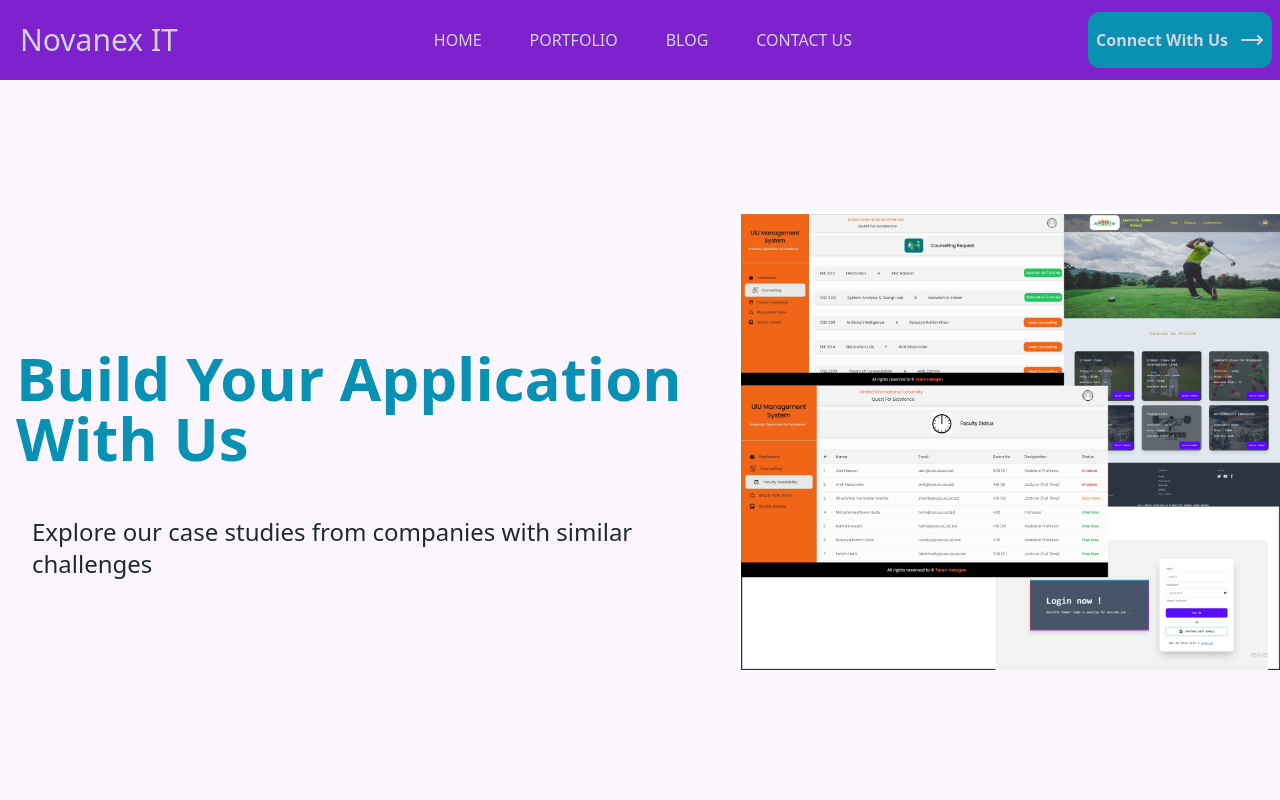
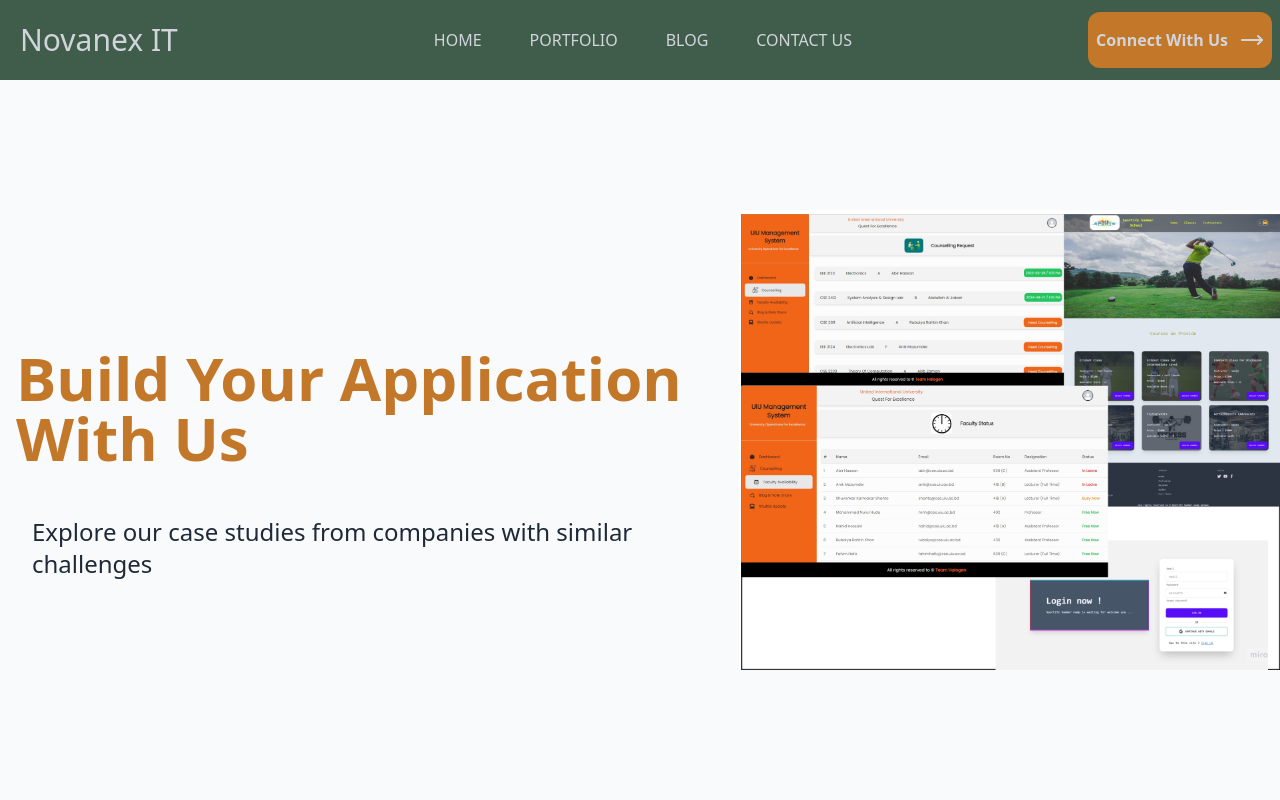
Before and after one commit to Saif-Tasnim/Buraq-Tech-Solution-Agency, a Next.js app: page /portfolio in a window 1280 px wide. Shown: the top 800 px of the page. Built offline with nearby package versions, Linux system fonts and the light colour scheme.

Commit message:
fix: some update in color theme

```diff
--- a/src/app/(public)/(home)/component/Banner/Banner.tsx
+++ b/src/app/(public)/(home)/component/Banner/Banner.tsx
@@ -12,7 +12,10 @@ const Banner = () => {
     >
       <div className="w-full flex justify-between mt-6 px-9">
         <div className="py-32 px-9">
-          <h1 className="text-5xl font-semibold pl-2">Novanex IT Solution</h1>
+          <h1 className="text-5xl font-semibold pl-2">
+            <span className="text-[#5e8d71]">Buraq</span>
+            Tech Solution
+          </h1>
           <p className="text-2xl my-16 italic pl-3">
             From concept to launch, we craft digital experiences that captivate
             and convert.
--- a/src/app/(public)/(home)/component/OurService/OurService.tsx
+++ b/src/app/(public)/(home)/component/OurService/OurService.tsx
@@ -17,10 +17,7 @@ const OurService = () => {
       </div>
 
       <div
-        className="my-12 bg-no-repeat"
-        style={{
-          backgroundImage: `url("https://nexlent.com/images/hero-bg.svg")`,
-        }}
+        className="my-12"
         data-aos="fade-right"
         data-aos-easing="ease-in-sine"
         data-aos-duration="1800"
--- a/src/app/(public)/(home)/component/OurService/SingleServices.tsx
+++ b/src/app/(public)/(home)/component/OurService/SingleServices.tsx
@@ -18,7 +18,7 @@ const SingleServices: React.FC<ISingleServiceProps> = ({
   return (
     <Link
       href={href}
-      className="border bg-purple-100 p-7 rounded-xl relative hover:bg-primary transition-all duration-500 hover:scale-105">
+      className="border bg-gray-50 p-7 rounded-xl relative hover:bg-primary transition-all duration-500 hover:scale-105">
       <div className="w-full h-1/2 mx-auto">
         <Image
           src={image}
--- a/src/app/(public)/(home)/component/PeopleComment/SingleComment.tsx
+++ b/src/app/(public)/(home)/component/PeopleComment/SingleComment.tsx
@@ -17,8 +17,8 @@ const SingleComment: FC<ISingleCommentProps> = ({
   designation,
 }) => {
   return (
-    <div className="relative border bg-cyan-600 rounded-lg p-3">
-      <Rating style={{ maxWidth: 100 }} value={5} readOnly />
+    <div className="relative border bg-header-bg rounded-lg p-3 text-gray-100">
+      <Rating style={{ maxWidth: 100 }} value={5} readOnly className="text-primary"/>
 
       <div className="py-12 px-6">
         <p className="ml-32">
@@ -36,7 +36,7 @@ const SingleComment: FC<ISingleCommentProps> = ({
           className="w-10 h-10 rounded-full"
         />
         <div>
-          <h1 className="font-medium mb-1 text-gray-100">{name}</h1>
+          <h1 className="font-medium mb-1 text-yellow-500">{name}</h1>
           <p className="ml-3 text-xs"> ______ {designation}</p>
         </div>
       </div>
--- a/src/app/component/core/Button/Button.tsx
+++ b/src/app/component/core/Button/Button.tsx
@@ -21,7 +21,7 @@ const Button: FC<IButtonProps> = ({ className, href, variant, children }) => {
   const router = useRouter();
   return (
     <button
-      className={`${className} ${variantStyles[variant]} px-2 py-4 rounded-xl ring-0 outline-0 hover:px-7 transition-all duration-300 flex gap-3 font-semibold hover:justify-center items-center`}
+      className={`${className} ${variantStyles[variant]} px-2 py-4 rounded-xl ring-0 outline-0 hover:px-7 transition-all duration-300 flex gap-3 font-semibold hover:justify-center hover:bg-header-bg hover:text-gray-100 items-center`}
       onClick={() => router.push(href)}
     >
       {children}
--- a/src/app/globals.css
+++ b/src/app/globals.css
@@ -4,6 +4,6 @@
 
 @layer base {
   body {
-    @apply text-base bg-purple-50 text-gray-800 transition-all duration-500;
+    @apply text-base bg-gray-50 text-gray-800 transition-all duration-500;
   }
 }
--- a/tailwind.config.ts
+++ b/tailwind.config.ts
@@ -15,9 +15,9 @@ const config: Config = {
         },
       },
       colors: {
-        "header-bg": "#7e22ce",
+        "header-bg": "#405d4c",
         heading1: "",
-        primary: "rgb(8 145 178)",
+        primary: "#c27729",
         secondary: "",
         danger: "",
       },
```
